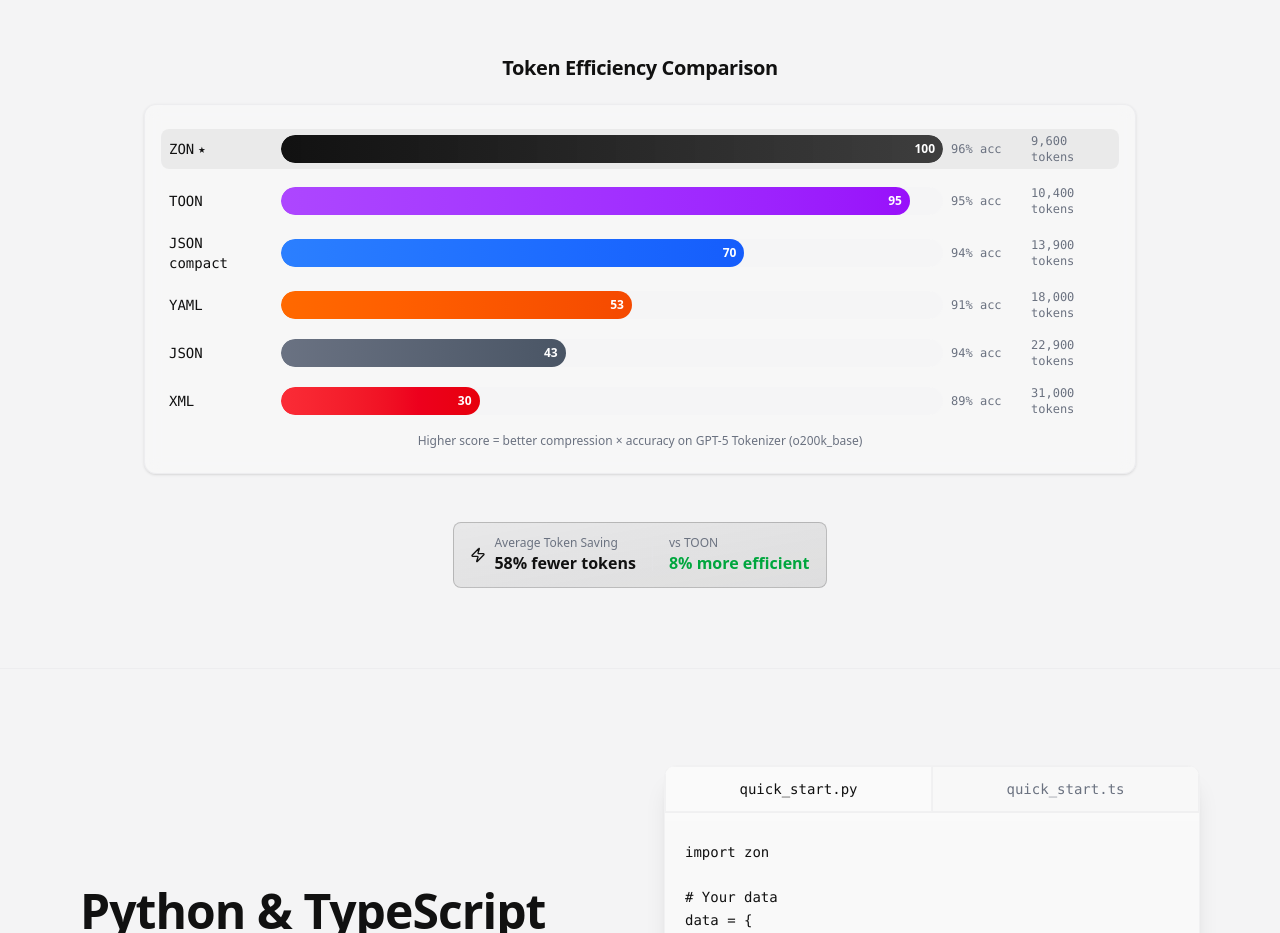
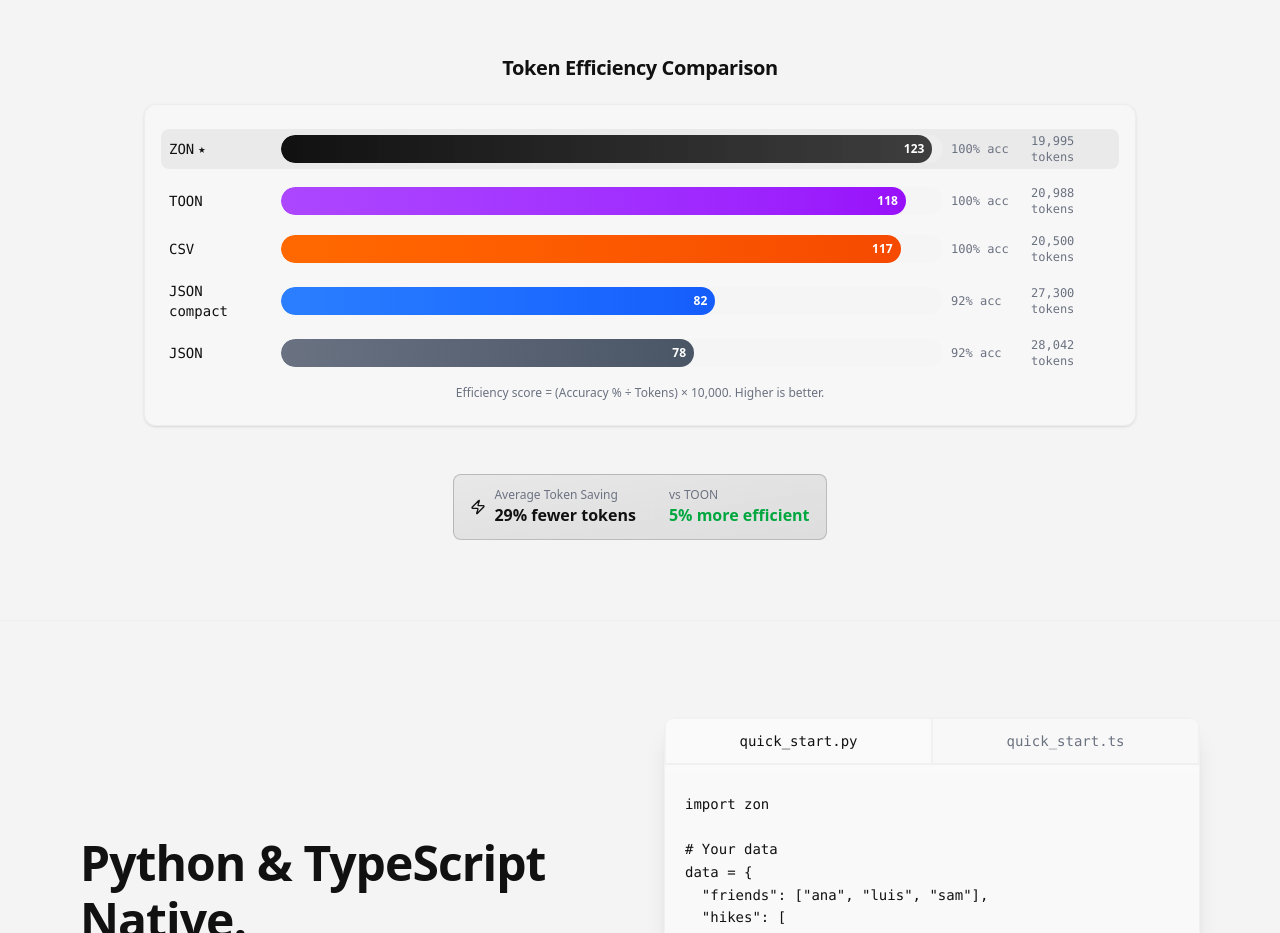
Before and after one commit to ronibhakta1/zon-website, a Next.js app in the folder zon/: page / in a window 1280 px wide. Shown: the part 2140-3073 px from the top of the page. Built offline with nearby package versions, Linux system fonts and the light colour scheme; no server answers.

Commit message:
feat: Introduce comprehensive ZON documentation covering introduction, changelog, specification, syntax, and API reference.

```diff
--- a/zon/components/home-page-client.tsx
+++ b/zon/components/home-page-client.tsx
@@ -411,12 +411,11 @@
               <CardContent className="p-3 sm:p-6">
                 <div className="space-y-4">
                   {[
-                    { name: "ZON", score: 100, accuracy: "96%", tokens: 9600, color: "from-primary to-primary/80", highlight: true },
-                    { name: "TOON", score: 95, accuracy: "95%", tokens: 10400, color: "from-purple-500 to-purple-600" },
-                    { name: "JSON compact", score: 70, accuracy: "94%", tokens: 13900, color: "from-blue-500 to-blue-600" },
-                    { name: "YAML", score: 53, accuracy: "91%", tokens: 18000, color: "from-orange-500 to-orange-600" },
-                    { name: "JSON", score: 43, accuracy: "94%", tokens: 22900, color: "from-gray-500 to-gray-600" },
-                    { name: "XML", score: 30, accuracy: "89%", tokens: 31000, color: "from-red-500 to-red-600" },
+                    { name: "ZON", score: 123, accuracy: "100%", tokens: 19995, color: "from-primary to-primary/80", highlight: true },
+                    { name: "TOON", score: 118, accuracy: "100%", tokens: 20988, color: "from-purple-500 to-purple-600" },
+                    { name: "CSV", score: 117, accuracy: "100%", tokens: 20500, color: "from-orange-500 to-orange-600" },
+                    { name: "JSON compact", score: 82, accuracy: "92%", tokens: 27300, color: "from-blue-500 to-blue-600" },
+                    { name: "JSON", score: 78, accuracy: "92%", tokens: 28042, color: "from-gray-500 to-gray-600" },
                   ].map((format, i) => (
                     <motion.div
                       key={format.name}
@@ -437,7 +436,7 @@
                         <div className="flex-1 h-6 sm:h-7 bg-secondary/30 rounded-full overflow-hidden">
                           <motion.div
                             initial={{ width: 0 }}
-                            whileInView={{ width: `${(format.score / 100) * 100}%` }}
+                            whileInView={{ width: `${(format.score / 125) * 100}%` }}
                             viewport={{ once: true, amount: 0.3 }}
                             transition={{ duration: 0.8, delay: i * 0.08, ease: [0.4, 0, 0.2, 1] }}
                             className={cn(
@@ -457,7 +456,7 @@
                   ))}
                 </div>
                 <div className="mt-4 text-xs text-muted-foreground text-center">
-                  Higher score = better compression × accuracy on GPT-5 Tokenizer (o200k_base)
+                  Efficiency score = (Accuracy % ÷ Tokens) × 10,000. Higher is better.
                 </div>
               </CardContent>
             </Card>
@@ -475,13 +474,13 @@
                 <Zap className="h-4 w-4 text-primary flex-shrink-0" />
                 <div className="text-left">
                   <div className="text-xs font-medium text-muted-foreground">Average Token Saving</div>
-                  <div className="text-sm sm:text-base font-bold text-primary whitespace-nowrap">58% fewer tokens</div>
+                  <div className="text-sm sm:text-base font-bold text-primary whitespace-nowrap">29% fewer tokens</div>
                 </div>
               </div>
               <div className="hidden sm:block h-8 w-px bg-border/50" />
               <div className="text-left">
                 <div className="text-xs font-medium text-muted-foreground">vs TOON</div>
-                <div className="text-sm sm:text-base font-bold text-green-600 whitespace-nowrap">8% more efficient</div>
+                <div className="text-sm sm:text-base font-bold text-green-600 whitespace-nowrap">5% more efficient</div>
               </div>
             </div>
           </motion.div>
--- a/zon/lib/docs-config.ts
+++ b/zon/lib/docs-config.ts
@@ -1,8 +1,11 @@
 export const docsMap: Record<string, string> = {
-  "index": "README.md",
+  "index": "content/docs/introduction.mdx",
   "vs-toon": "content/docs/vs-toon.mdx",
   "typescript": "content/docs/typescript.mdx",
-  "changelog": "CHANGELOG.md",
+  "specification": "content/docs/specification.mdx",
+  "changelog": "content/docs/changelog.mdx",
+  "api-reference": "content/docs/api-reference.mdx",
+  "syntax-cheatsheet": "content/docs/syntax-cheatsheet.mdx",
   "contributing": "CONTRIBUTING.md",
 }
 
@@ -24,23 +27,20 @@
         { title: "Introduction", href: "/docs" },
         { title: "ZON vs TOON", href: "/docs/vs-toon" },
         { title: "TypeScript Support", href: "/docs/typescript" },
-        { title: "What is ZON?", href: "/docs#-what-is-zon" },
-        { title: "Quick Start", href: "/docs#-quick-start" },
-        { title: "Installation", href: "/docs#-installation" },
+        { title: "Changelog", href: "/docs/changelog" },
       ]
     },
     {
-      title: "Features",
+      title: "Reference",
       items: [
-        { title: "LLM Framework Integration", href: "/docs#-llm-framework-integration" },
-        { title: "Benchmark Results", href: "/docs#-benchmark-results" },
-        { title: "API Reference", href: "/docs#-api-reference" },
+        { title: "Specification", href: "/docs/specification" },
+        { title: "API Reference", href: "/docs/api-reference" },
+        { title: "Syntax Cheatsheet", href: "/docs/syntax-cheatsheet" },
       ]
     },
     {
       title: "Resources",
       items: [
-        { title: "Changelog", href: "/docs/changelog" },
         { title: "Contributing", href: "/docs/contributing" },
       ]
     }
```
Also changed, not shown: 6 other files (tests, documents, lock files or other folders).
